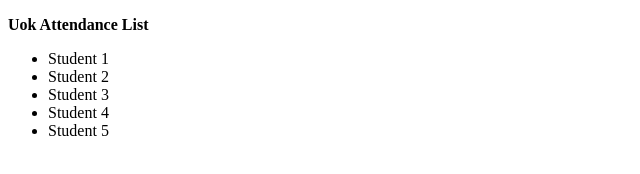
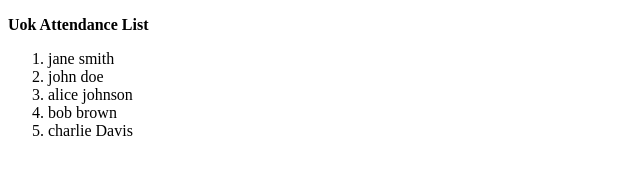
Before and after one commit to Mbabazi12/cloud-class, a plain HTML site: page attendance.html in a window 1280 px wide. Shown: the whole page, without its empty margins (0-640 px from the left). Drawn offline with Linux system fonts and the light colour scheme.

Commit message:
list of student

```diff
--- a/attendance.html
+++ b/attendance.html
@@ -7,12 +7,12 @@
 </head>
 <body>
     <p><b>Uok Attendance List</b></p>
-    <ul>
-        <li>Student 1</li>
-        <li>Student 2</li>
-        <li>Student 3</li>
-        <li>Student 4</li>
-        <li>Student 5</li>
-    </ul>
+    <ol>
+        <li>jane smith</li>
+        <li>john doe</li>
+        <li>alice johnson</li>
+        <li>bob brown</li>
+        <li>charlie Davis</li>
+    </ol>
 </body>
 </html>
```
